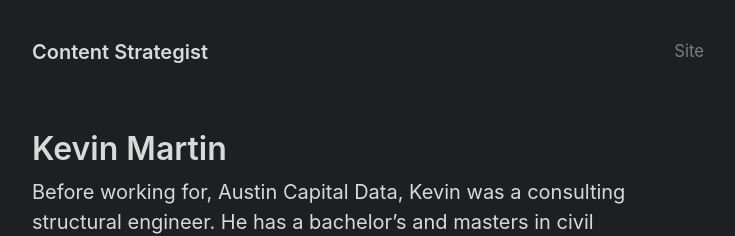
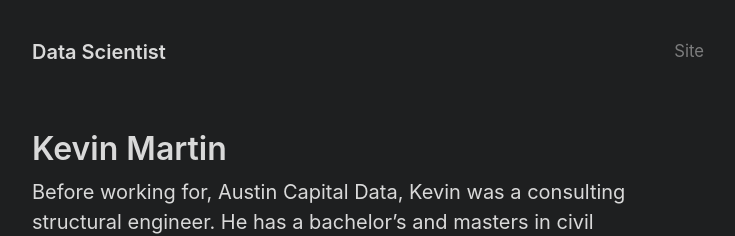
Before and after one commit to CapitalData/Kevin, a Jekyll site: the page built from index.html, in a window 1280 px wide. Shown: the top 236 px of the page, without its empty margins (272-1007 px from the left). Built offline with Jekyll 4.4.1, drawn with Linux system fonts in a browser that asks for light colours; the list of posts is cut into pages by our own code.

Commit message:
Edit title

```diff
--- a/_config.yml
+++ b/_config.yml
@@ -1,5 +1,5 @@
 # Setup
-title: Content Strategist
+title: Data Scientist
 url: https://mayraaleli85.github.io/Kevin
 paginate: 1
 paginate_path: "/Kevin/"
```
